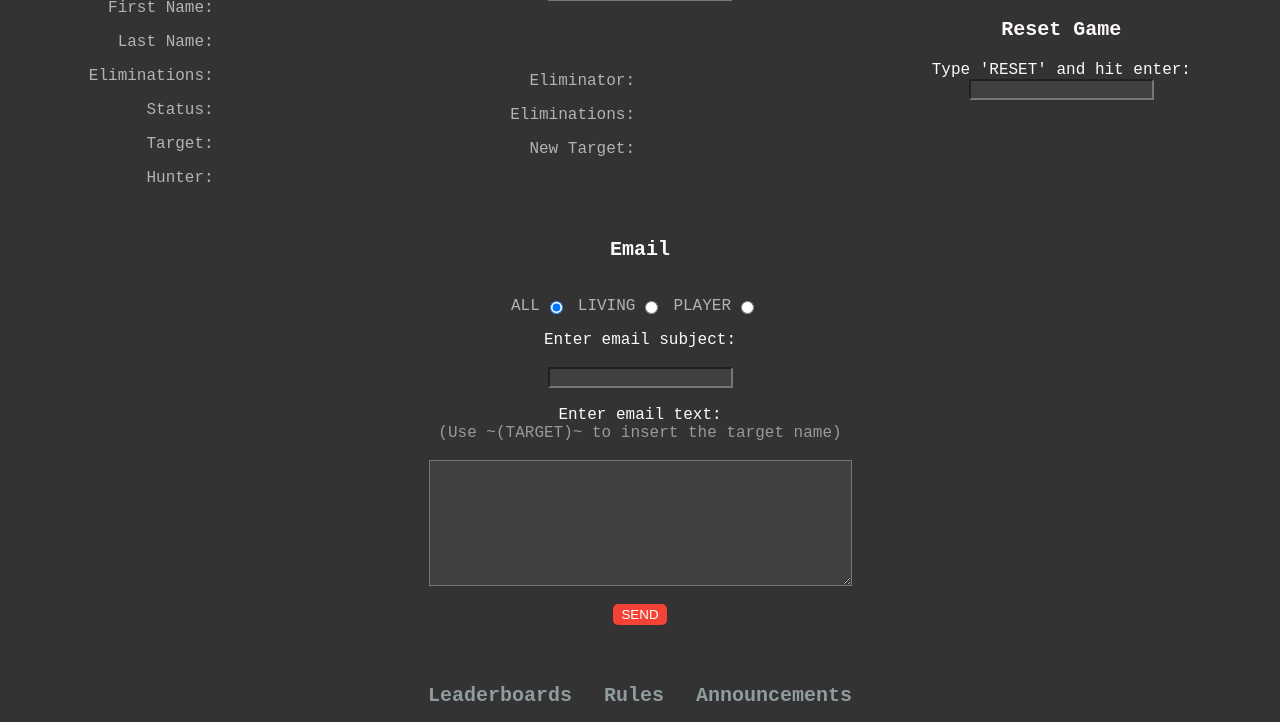
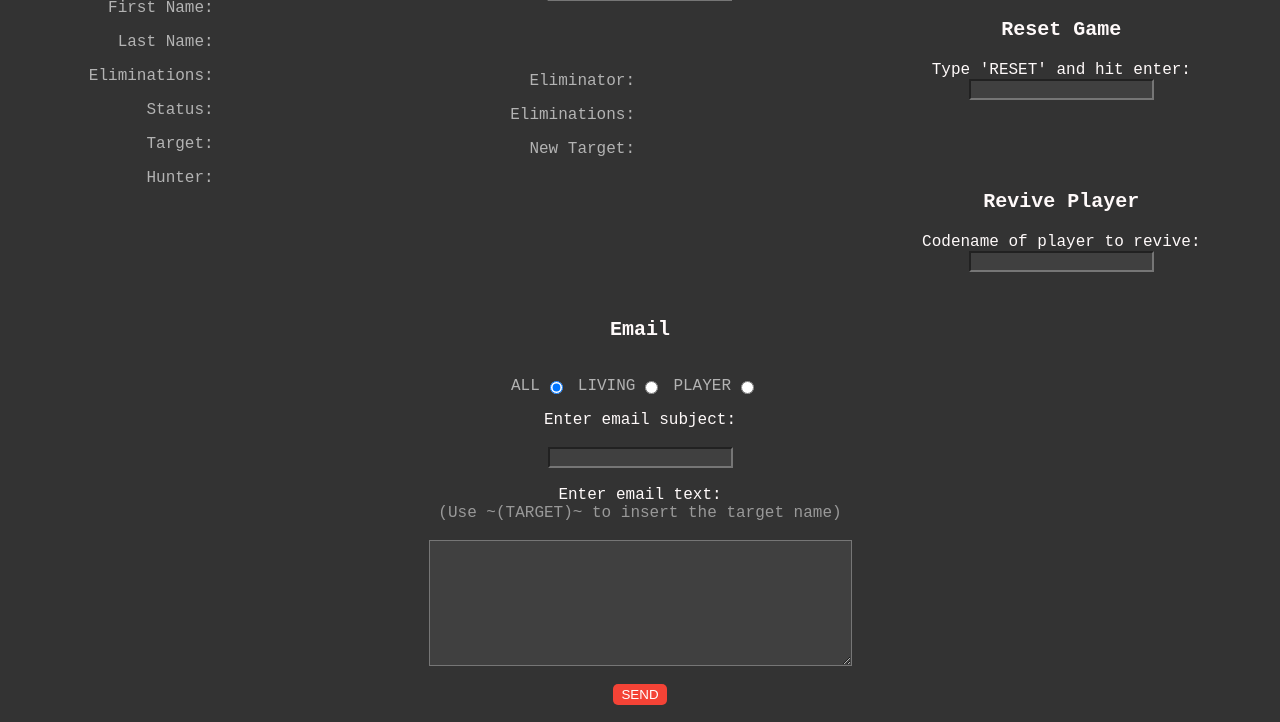
Before and after one commit to evankirkiles/ParanoiaWebsite, a PHP site: page /website/controlcenter.php in a window 1280 px wide. Shown: the part 261-983 px from the top of the page. Run offline with PHP 8.4, Linux system fonts and the light colour scheme; the visitor is signed in with stand-in values (Sample User, id 1).

Commit message:
Added front end for revive. Untested code.

```diff
--- a/website/controlcenter.php
+++ b/website/controlcenter.php
@@ -124,7 +124,13 @@
           Type 'RESET' and hit enter:<br>
           <input type="text" id="reset_text" autocomplete='off'><br>
         </form>
-        <p align='center'><font color='Red' id="reset_success"></font></p>
+        <p align='center'><font color='Red' id="reset_success"><br><br><br></font></p>
+        <h3 align='center'><font color=Snow font-family='Courier New'>Revive Player</font></h3>
+        <form align='center' id="revive">
+          Codename of player to revive:<br>
+          <input type="text" id="revive_text" autocomplete='off'><br>
+        </form>
+        <p align='center'><font color='Red' id="revive_success"></font></p>
       </div>
     </div>
 
--- a/website/controlcenter_script.js
+++ b/website/controlcenter_script.js
@@ -44,6 +44,14 @@ $(document).ready(function() {
       $('#reset_success').css('color', 'red');
       $('#reset_success').text('Enter RESET correctly.');
       return false;
+    }
+  });
+
+  $('#revive').submit(function(e) {
+    if ($('#revive_text').val() != '') {
+      $('#revive_success').css('color', 'blue');
+      $('#revive_success').text('Revive pending...');
+      revive_player($('#revivetext').val());
     }
   });
 
@@ -169,7 +177,7 @@ function shuffle_living(update) {
     $('#shuffle_success').text('Shuffle failed.');
   }
   });
-};
+}
 
 function reset_db() {
   $.get('/php_handlers/php_handler_resetdatabase.php', function(data) {
@@ -181,7 +189,23 @@ function reset_db() {
     $('#reset_success').text('Reset failed.');
   }
   });
-};
+}
+
+function revive_player(codename) {
+  $.get('/php_handlers/php_handler_revivetarget.php', function(data) {
+    if (data != 0 && data['revived_index'] != undefined) {
+      $('#revive_success').css('color', 'green');
+      $('#revive_success').text('Revived ' + codename + '! Sent notification emails.');
+
+      // Send email to the revived and the hunter of the old target
+      send_email('You have been revived...\nYour target remains ~(TARGET)~.\nHappy hunting.', 'player', codename, 'The Lord of Light Smiles Upon You', () => {}, () => {}, 0);
+      send_email('Your target has been changed to ~(TARGET)~, back from the dead.\nHappy hunting.', 'player', data['hunter_name'], 'Target Change', () => {}, () => {}, 0);
+    } else {
+      $('#revive_success').css('color', 'red');
+      $('#revive_success').text('Revive failed.');
+    }
+  });
+}
 
 function send_email(email, setting, codename, subject, onSuccess, onFail, emailCount) {
   $.ajax({
--- a/website/php_handlers/php_handler_revivetarget.php
+++ b/website/php_handlers/php_handler_revivetarget.php
@@ -20,7 +20,7 @@ if ($conn -> connect_error) {
 // SQL command to get codeindex and target of dead person's codename
 $sql_getdead = "SELECT codeindex, target FROM paranoia WHERE codename LIKE '" . $codename . "%'";
 // SQL command to get the codeindex of the dead person's target's hunter
-$sql_gethunter = "SELECT codeindex FROM paranoia WHERE target=";
+$sql_gethunter = "SELECT codeindex, codename FROM paranoia WHERE target=";
 // SQL command to update the target of the hunter to the dead person
 $sql_settarget_1 = "UPDATE paranoia SET target=";
 $sql_settarget_2 = " WHERE codeindex=";
@@ -39,6 +39,7 @@ if($getdead) {
   if ($gethunter) {
     // Save the index of the hunter
     $hunter_ind = $gethunter->fetch_all()[0][0];
+    $hunter_name = $gethunter->fetch_all()[0][1];
 
     // Revive the dead person
     $conn->query($sql_revive . $dead_ind);
@@ -46,7 +47,7 @@ if($getdead) {
     $conn->query($sql_settarget_1 . $dead_ind . $sql_settarget_2 . $hunter_ind);
 
     // Finally, echo a JSON object containing all the information
-    echo json_encode(array('revived_index' => $dead_ind, 'revived_codename' => $codename, 'hunter_index' => $hunter_ind));
+    echo json_encode(array('revived_index' => $dead_ind, 'revived_codename' => $codename, 'hunter_name' => $hunter_name));
   } else {
     echo json_encode(0);
   }
```
